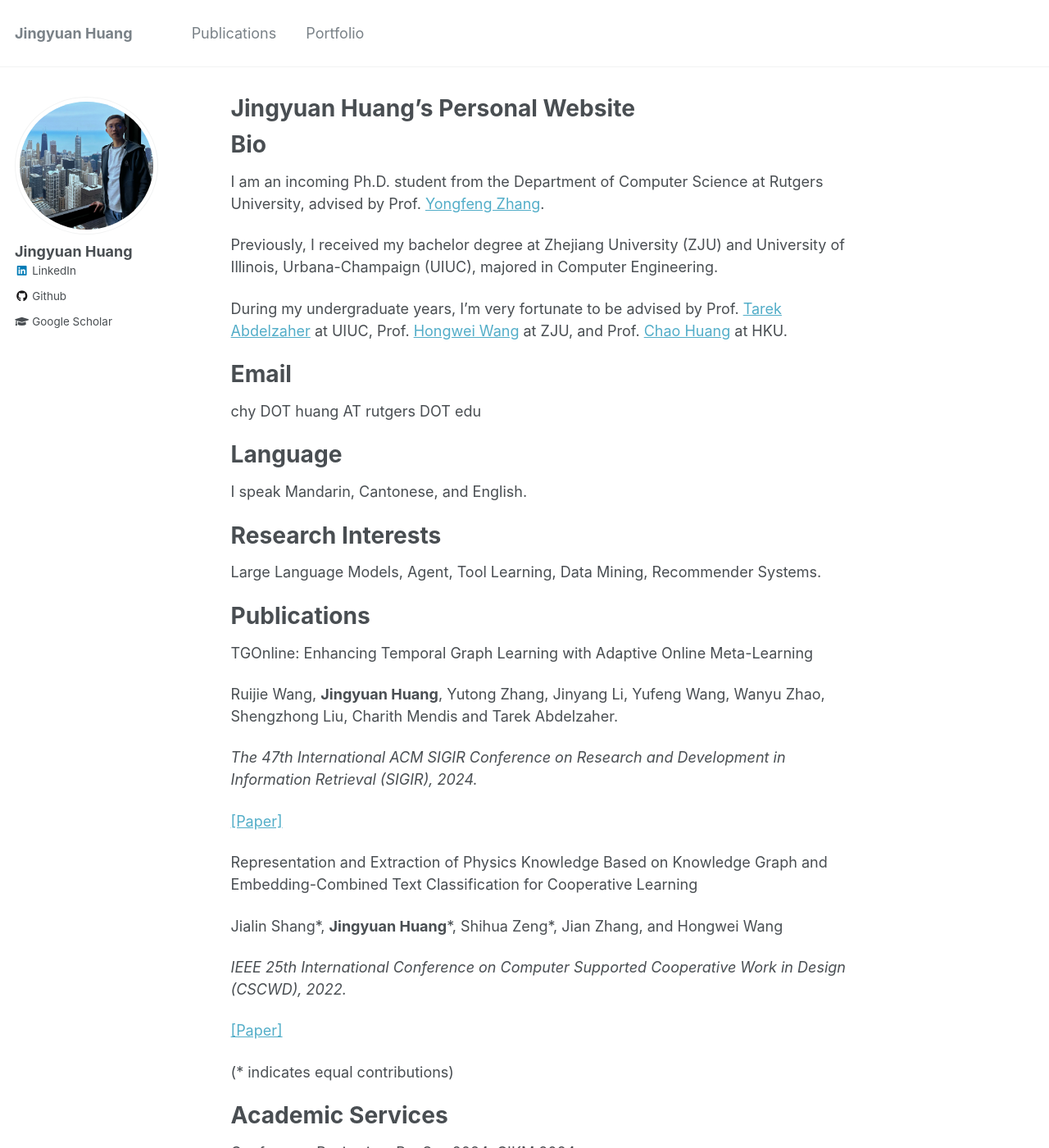
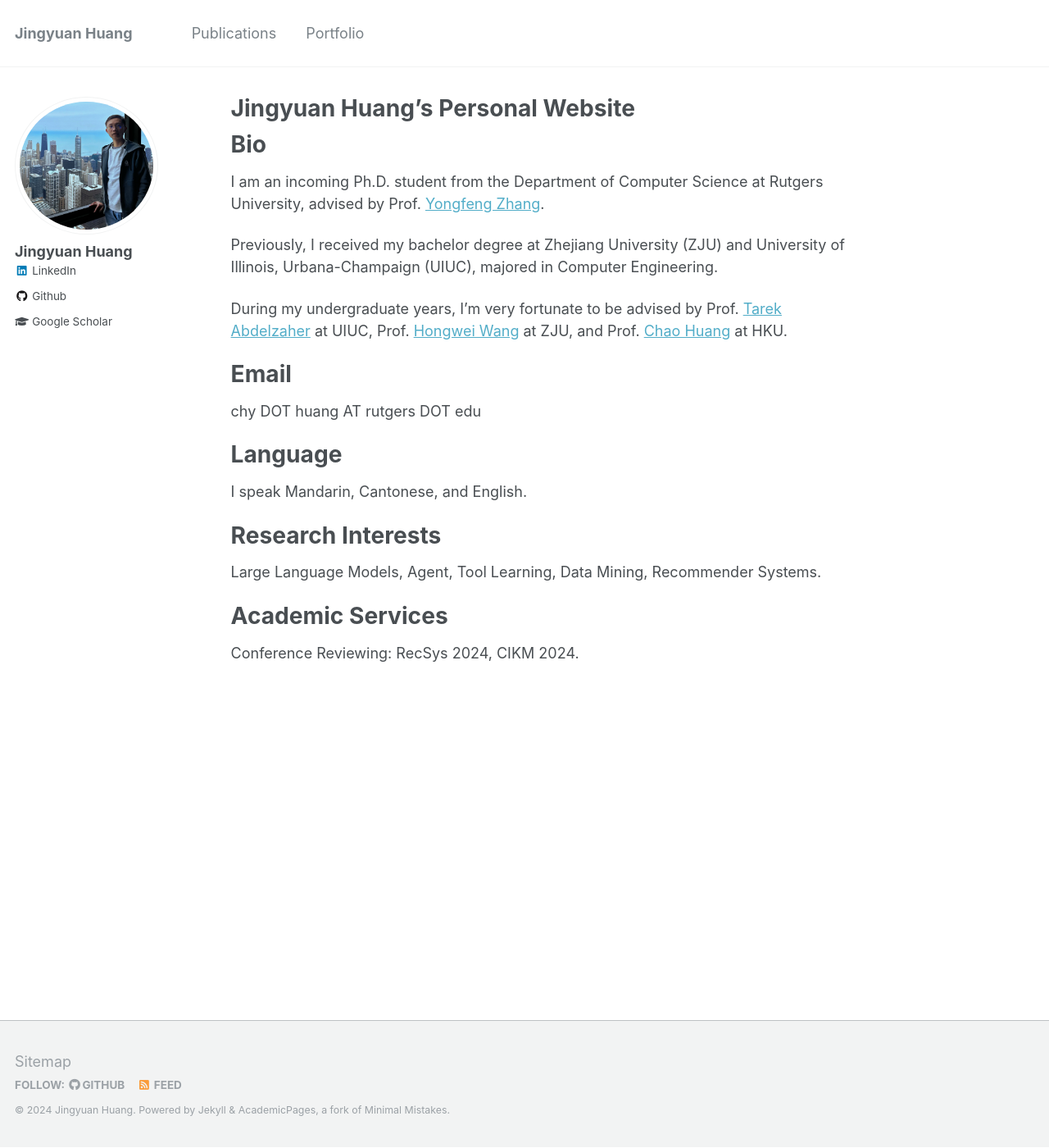
Before and after one commit to Luckfort/luckfort.github.io, a Jekyll site: the page built from _pages/about.md, in a window 1280 px wide and 1400 px high. Shown: the whole window at 82% size. Built offline with Jekyll 4.4.1, drawn with Linux system fonts in a browser that asks for light colours.

Commit message:
add SIGIR 2024

```diff
--- a/_pages/about.md
+++ b/_pages/about.md
@@ -31,7 +31,7 @@
 
 <!--img src="../images/wordcloud.jpg" width="500" height="500"-->
 
-Publications
+<!-- Publications
 ======
 TGOnline: Enhancing Temporal Graph Learning with Adaptive Online Meta-Learning
 
@@ -49,7 +49,7 @@
 
 [[Paper]](https://ieeexplore.ieee.org/abstract/document/9776230/)
 
-(* indicates equal contributions)
+(* indicates equal contributions) -->
 
 Academic Services
 ======
--- a/_pages/publications.md
+++ b/_pages/publications.md
@@ -15,22 +15,20 @@
   {% include archive-single.html %}
 {% endfor %} -->
 
-Publications
-======
-TGOnline: Enhancing Temporal Graph Learning with Adaptive Online Meta-Learning
+* TGOnline: Enhancing Temporal Graph Learning with Adaptive Online Meta-Learning
 
-Ruijie Wang, **Jingyuan Huang**, Yutong Zhang, Jinyang Li, Yufeng Wang, Wanyu Zhao, Shengzhong Liu, Charith Mendis and Tarek Abdelzaher.
+  Ruijie Wang, **Jingyuan Huang**, Yutong Zhang, Jinyang Li, Yufeng Wang, Wanyu Zhao, Shengzhong Liu, Charith Mendis and Tarek Abdelzaher.
 
-*The 47th International ACM SIGIR Conference on Research and Development in Information Retrieval (SIGIR), 2024.*
+  *The 47th International ACM SIGIR Conference on Research and Development in Information Retrieval (SIGIR), 2024.*
 
-[[Paper]](https://doi.acm.org/?doi=3626772.3657791)
+  [[Paper]](https://doi.acm.org/?doi=3626772.3657791)
 
-Representation and Extraction of Physics Knowledge Based on Knowledge Graph and Embedding-Combined Text Classification for Cooperative Learning
+* Representation and Extraction of Physics Knowledge Based on Knowledge Graph and Embedding-Combined Text Classification for Cooperative Learning
 
-Jialin Shang\*, **Jingyuan Huang**\*, Shihua Zeng\*, Jian Zhang, and Hongwei Wang
+  Jialin Shang\*, **Jingyuan Huang**\*, Shihua Zeng\*, Jian Zhang, and Hongwei Wang
 
-*IEEE 25th International Conference on Computer Supported Cooperative Work in Design (CSCWD), 2022.*
+  *IEEE 25th International Conference on Computer Supported Cooperative Work in Design (CSCWD), 2022.*
 
-[[Paper]](https://ieeexplore.ieee.org/abstract/document/9776230/)
+  [[Paper]](https://ieeexplore.ieee.org/abstract/document/9776230/)
 
 (* indicates equal contributions)
```
